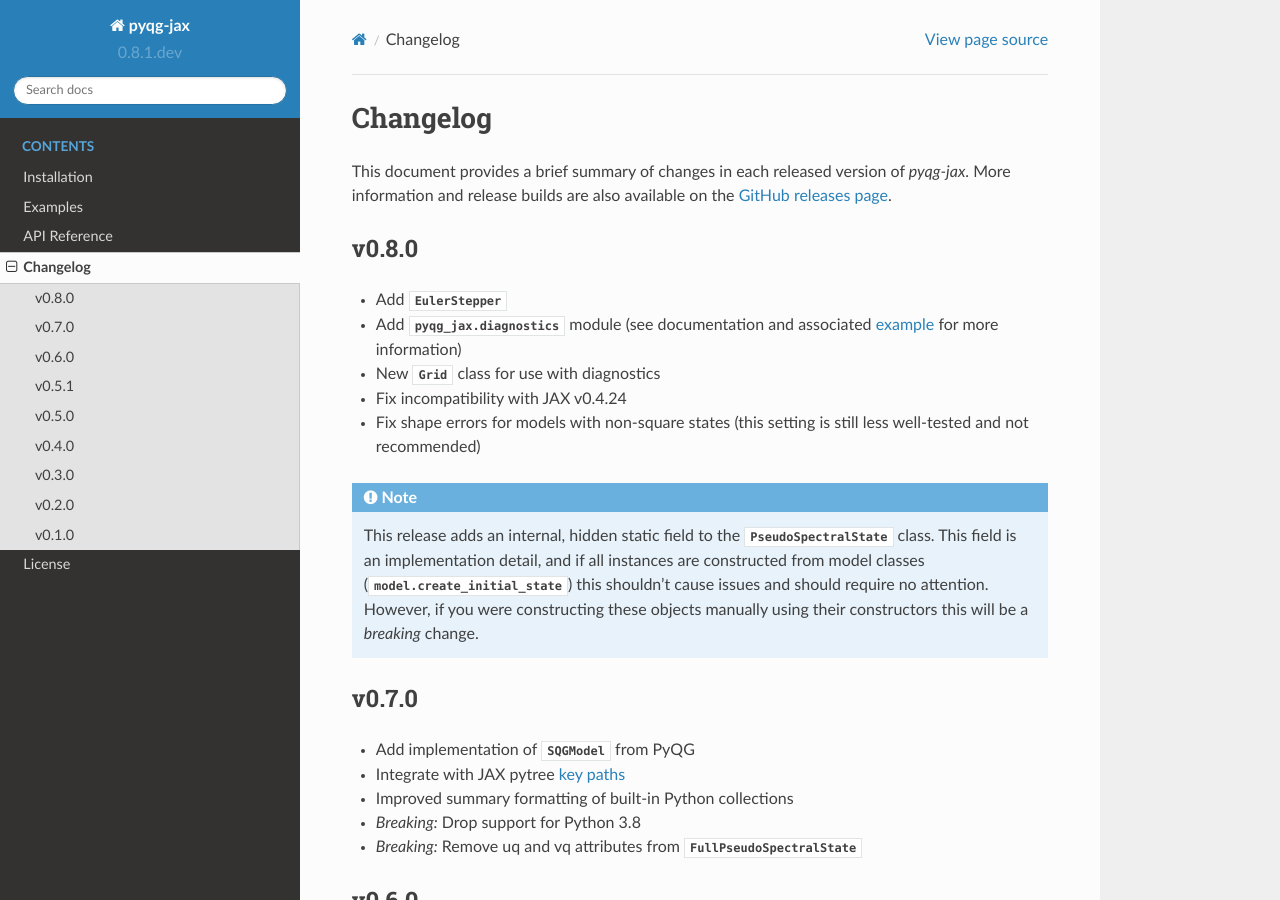
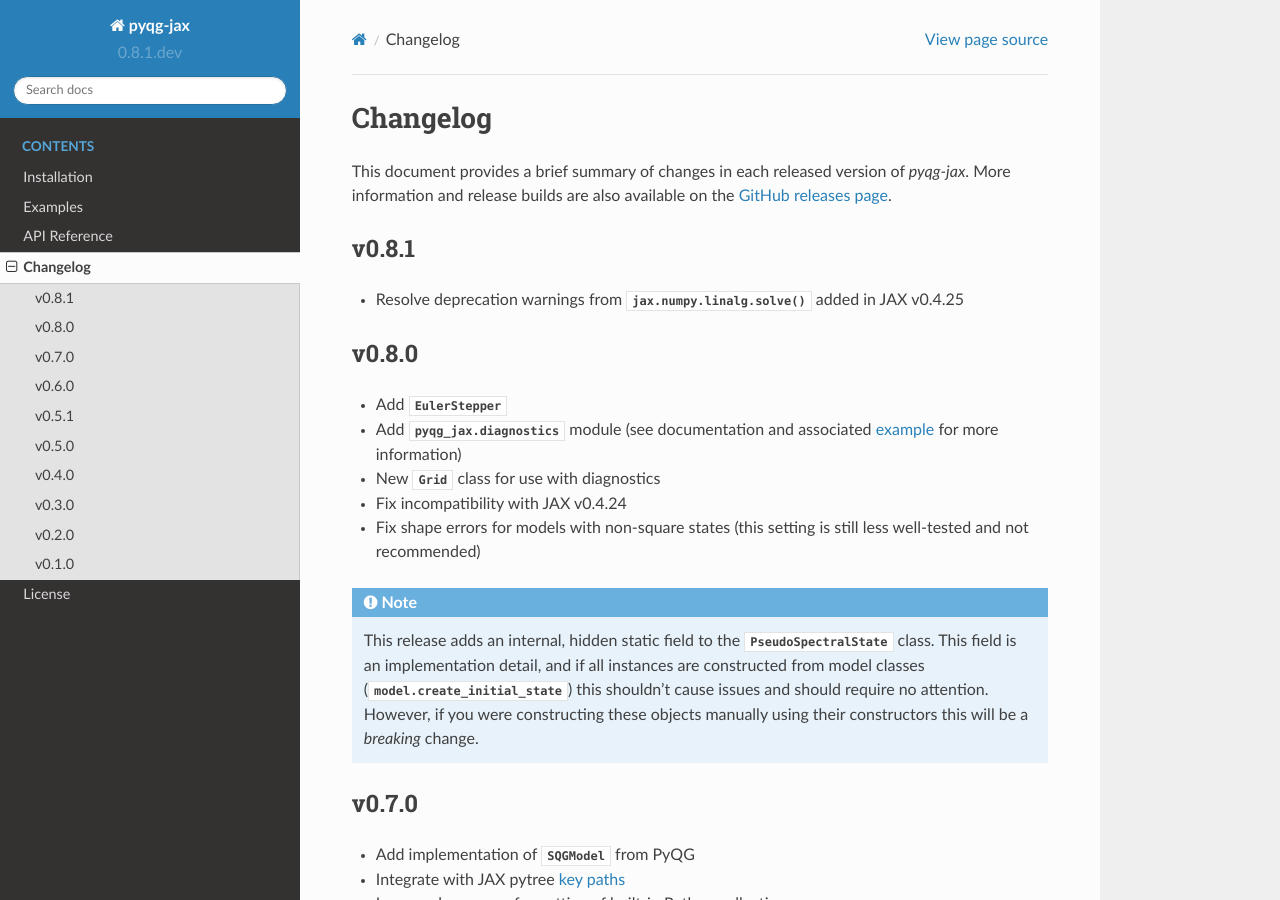
Before and after one commit to karlotness/pyqg-jax, a Sphinx documentation site: the page built from docs/changes.rst, in a window 1280 px wide and 900 px high. Built offline with Sphinx 7.4.7 and the Read the Docs theme 2.0.0, drawn with Linux system fonts in a browser that asks for light colours.

Commit message:
Add changelog entry for v0.8.1 release.

```diff
--- a/docs/changes.rst
+++ b/docs/changes.rst
@@ -5,6 +5,11 @@
 version of `pyqg-jax`. More information and release builds are also
 available on the `GitHub releases page
 <https://github.com/karlotness/pyqg-jax/releases>`__.
+
+v0.8.1
+------
+* Resolve deprecation warnings from :func:`jax.numpy.linalg.solve`
+  added in JAX v0.4.25
 
 v0.8.0
 ------
```
